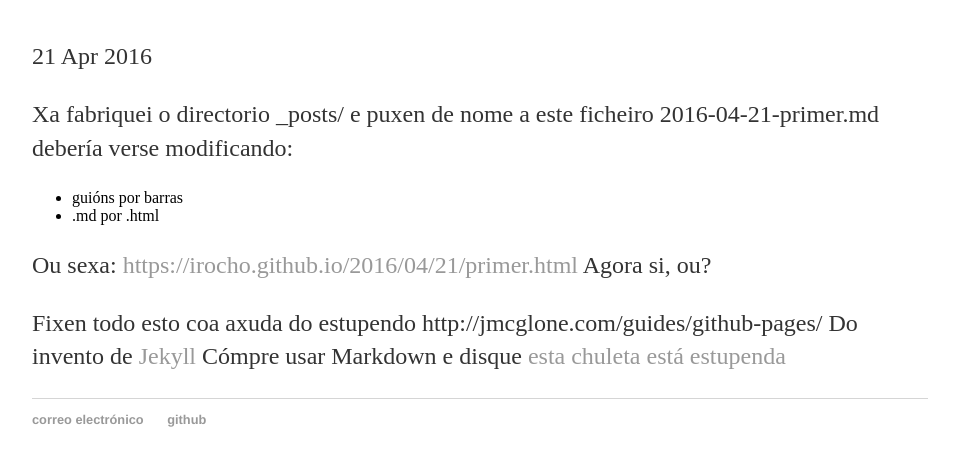
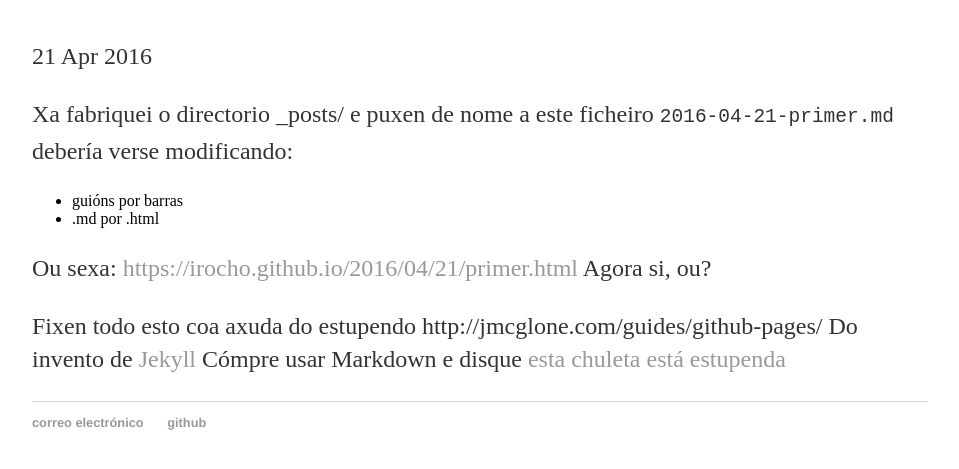
Before and after one commit to irocho/irocho.github.io, a Jekyll site: the page built from _posts/2016-04-21-primer.md, in a window 1280 px wide. Shown: the part 157-626 px from the top of the page, without its empty margins (160-1119 px from the left). Built offline with Jekyll 4.4.1, drawn with Linux system fonts in a browser that asks for light colours.

Commit message:
o acento franchute sirve para o código??

```diff
--- a/_posts/2016-04-21-primer.md
+++ b/_posts/2016-04-21-primer.md
@@ -4,7 +4,7 @@ title: "Esta é a boa"
 date: 2016-04-21
 ---
 
-Xa fabriquei o directorio _posts/ e puxen de nome a este ficheiro 2016-04-21-primer.md
+Xa fabriquei o directorio _posts/ e puxen de nome a este ficheiro `2016-04-21-primer.md`
 debería verse modificando:
 
 * guións por barras
```
